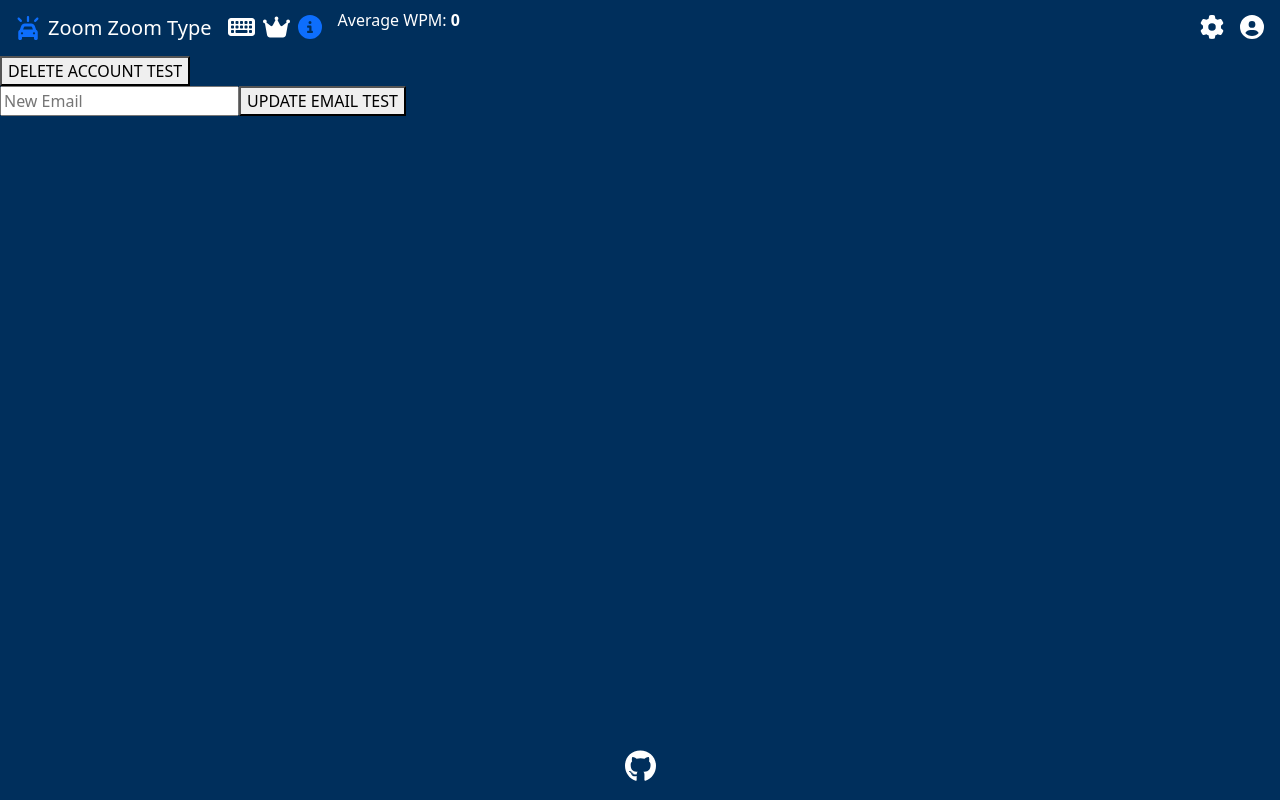
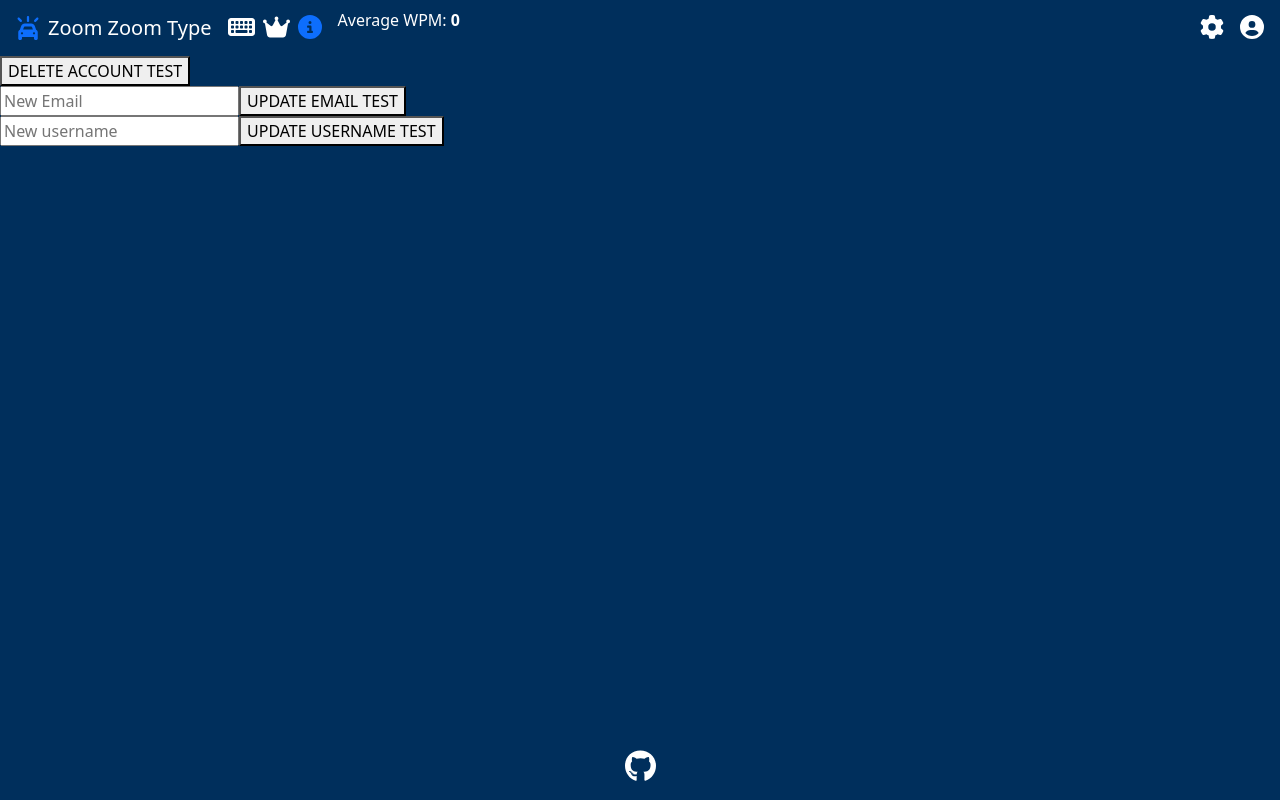
Before and after one commit to eHag-FRU/ZoomZoomType, a React (Vite) app in the folder client/: page /ProfilePage in a window 1280 px wide. Built offline with nearby package versions, Linux system fonts and the light colour scheme.

Commit message:
Updating the username finished

```diff
--- a/client/src/components/ProfilePage.jsx
+++ b/client/src/components/ProfilePage.jsx
@@ -15,9 +15,17 @@ const ProfilePage = ({setWPM, deleteCookie}) => {
     //Use a state to handle new email update
     const [newEmail, setNewEmail] = useState("");
 
+    const [newUsername, setUsername] = useState("");
+
+
     //Handles the email update
     function handleEmailUpdateChange(e) {
         setNewEmail(e.target.value);
+    }
+
+    //Handles the username update
+    function handleUsernameUpdateChange(e) {
+        setUsername(e.target.value);
     }
 
 
@@ -93,6 +101,22 @@ const ProfilePage = ({setWPM, deleteCookie}) => {
 
     }
 
+    //Username update handler example
+    const handleUsernameUpdate = async (e) => {
+        //Prevent the default
+        e.preventDefault();
+
+        console.log("Handling username update!");
+
+        let response = null;
+
+        try {
+            response = await axios.post("http://localhost:3000/api/updateUsername", {id: cookie.userID, username: newUsername});
+        } catch (e) {
+            console.log(`handleEmailUpdate: POST error: ${e}`);
+        }
+    }
+
     return (
         <div>
             <button onClick={handleDeleteAccount}>DELETE ACCOUNT TEST</button>
@@ -101,6 +125,11 @@ const ProfilePage = ({setWPM, deleteCookie}) => {
                 <input placeholder='New Email' onChange={handleEmailUpdateChange}></input>
                 <button onClick={handleEmailUpdate}>UPDATE EMAIL TEST</button>
             </div>
+
+            <div>
+                <input placeholder='New username' onChange={handleUsernameUpdateChange}></input>
+                <button onClick={handleUsernameUpdate}>UPDATE USERNAME TEST</button>
+            </div>
         </div>
     )
 }
```
Also changed, not shown: 2 other files (tests, documents, lock files or other folders).
